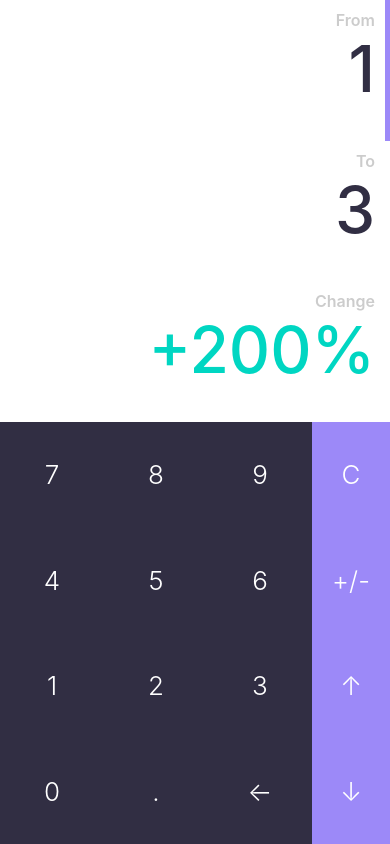
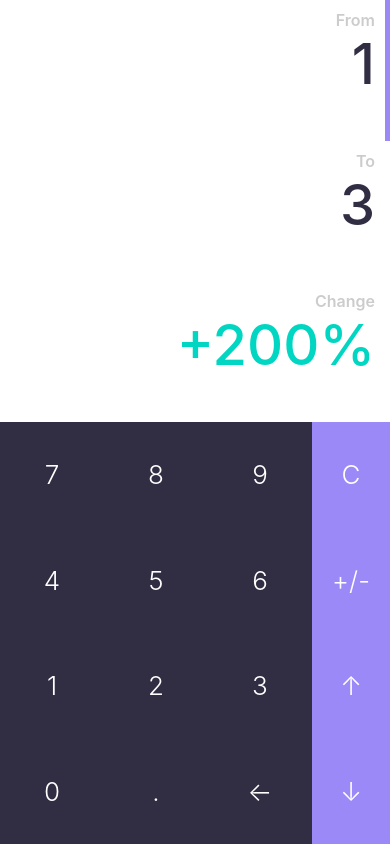
Before and after one commit to jbcl-io/diff-app, a React Native app: screen / in a window 390 px wide. Built offline with nearby package versions, Linux system fonts and the light colour scheme.

Commit message:
Smaller font size

```diff
--- a/src/Screen/SubScreen.js
+++ b/src/Screen/SubScreen.js
@@ -62,7 +62,7 @@ const s = StyleSheet.create({
   valueText: {
     textAlign: 'right',
     flex: 1,
-    fontSize: 64,
+    fontSize: 56,
     fontWeight: '500',
     color: '#0E171E'
   },
```
